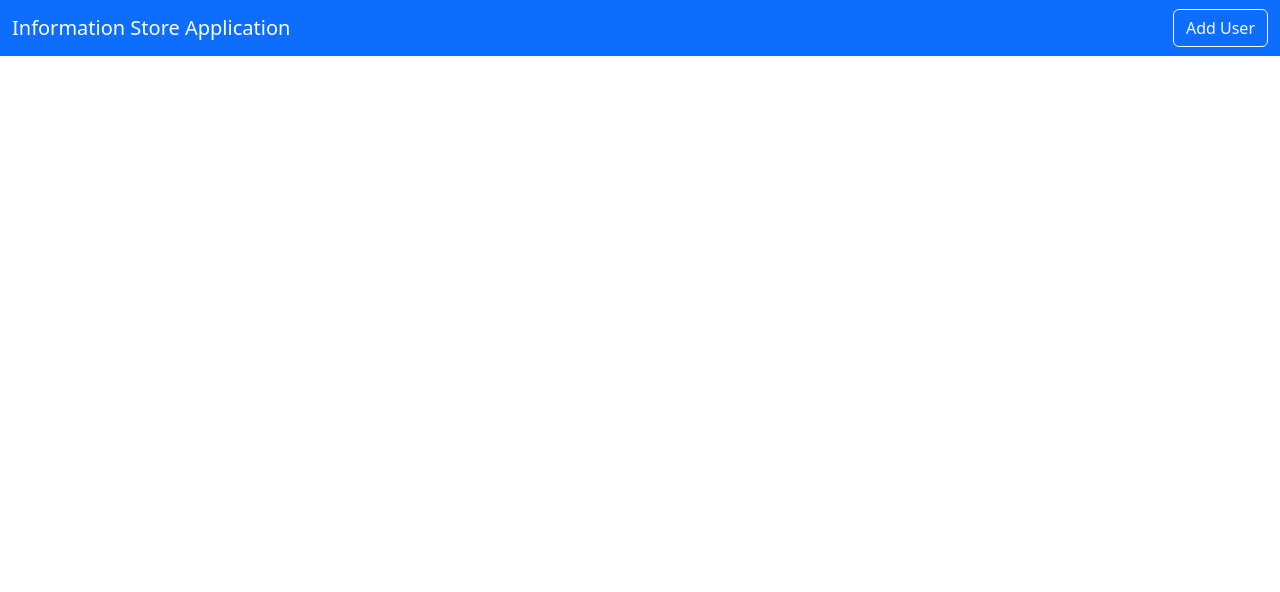
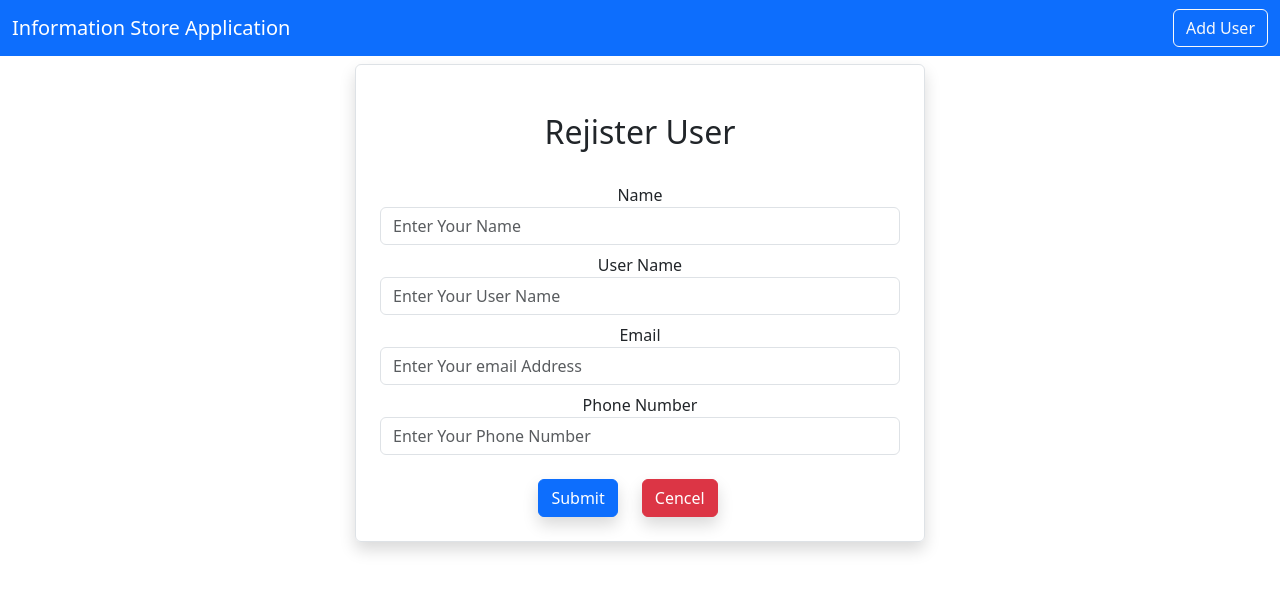
Before and after one commit to NipunaSudesh/User-Management-System-frontend, a React (Create React App) app: page /adduser in a window 1280 px wide. Shown: the top 592 px of the page. Built offline with nearby package versions, Linux system fonts and the light colour scheme.

Commit message:
stored the information in state.

```diff
--- a/src/User/AddUser.js
+++ b/src/User/AddUser.js
@@ -1,10 +1,65 @@
-import React from 'react'
+import React, { useState } from 'react'
 
-export default function
-() {
+export default function AddUser() {
+
+    const[user,setUser]=useState({
+        name:"",
+        Username:"",
+        email:"",
+        PhoneNumber:""
+    });
+
+    const {name,Username,email,PhoneNumber}=user
+
+    const onInputChange=(e)=>{
+        setUser({...user,[e.target.name]:e.target.value})
+    }
+
   return (
-    <div>
-
+    <div className='container'>
+        <div className='row'>
+            <div className='col-md-6 offset-md-3 border rounded mt-2 p-4 shadow'>
+                <h2 className='text-center m-4 '>Rejister User</h2>
+                <div className='md-3'>
+                    <label htmlFor='Name' className='form-lable mt-2'>Name</label>
+                    <input type={"text"} name='name'
+                    className='form-control'
+                    placeholder='Enter Your Name'
+                    value={name}
+                    onChange={(e)=>onInputChange(e)}
+                    />
+                </div>
+                <div className='md-3'>
+                    <label htmlFor='Username' className='form-lable mt-2' >User Name</label>
+                    <input type={"text"} name='username'
+                    className='form-control'
+                    placeholder='Enter Your User Name'
+                    value={Username}
+                    onChange={(e)=>onInputChange(e)}
+                    />
+                </div>
+                <div className='md-3'>
+                    <label htmlFor='email' className='form-lable mt-2'>Email</label>
+                    <input type={"text"} name='email'
+                    className='form-control'
+                    placeholder='Enter Your email Address'
+                    value={email}
+                    onChange={(e)=>onInputChange(e)}
+                    />
+                </div>
+                <div className='md-3'>
+                    <label htmlFor='phoneNumber' className='form-lable mt-2'>Phone Number</label>
+                    <input type={"text"} name='PhoneNumber'
+                    className='form-control'
+                    placeholder='Enter Your Phone Number'
+                    value={PhoneNumber}
+                    onChange={(e)=>onInputChange(e)}
+                    />
+                </div>
+                <button type='submit' className='btn btn-primary mt-4 shadow'>Submit</button>
+                <button type='submit' className='btn btn-danger mt-4 mx-4 shadow'>Cencel</button>
+            </div>
+        </div>
     </div>
-  )
-}
+  );
+};
```
